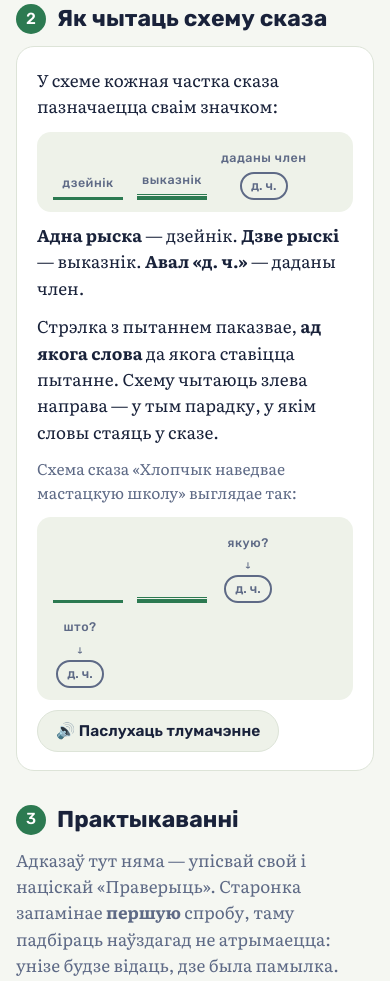
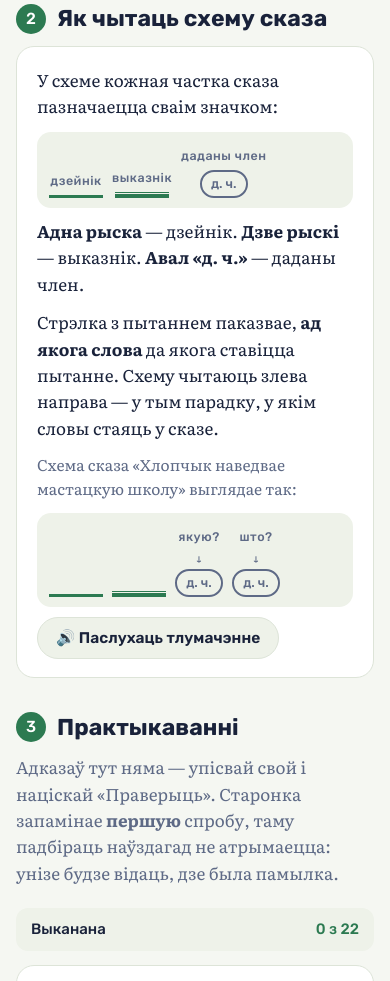
Before and after one commit to makskauser-coder/uroki, a plain HTML site: page belaruskaya-suvyaz.html in a window 390 px wide. Shown: the part 1680-2661 px from the top of the page. Drawn offline with Linux system fonts and the light colour scheme.

Commit message:
Схема сказа не переносится на телефоне
Co-Authored-By: Claude Opus 5 <noreply@anthropic.com>

```diff
--- a/belaruskaya-suvyaz.html
+++ b/belaruskaya-suvyaz.html
@@ -24,6 +24,12 @@
 .plan{margin:6px 0 12px;padding-left:22px}
 .plan li{margin:4px 0}
 .ref{background:var(--accent-soft);border-radius:12px;padding:12px 15px;font-size:15.5px;margin:0 0 12px}
+@media (max-width:620px){
+  .scheme{flex-wrap:nowrap;overflow-x:auto;gap:9px;padding:14px 12px 10px;-webkit-overflow-scrolling:touch}
+  .slot{min-width:46px}
+  .bar{width:54px}
+  .bar.p{width:54px}
+}
 </style>
 <script src="assets/uroki.js"></script>
 <script src="assets/lesson.js"></script>
```
